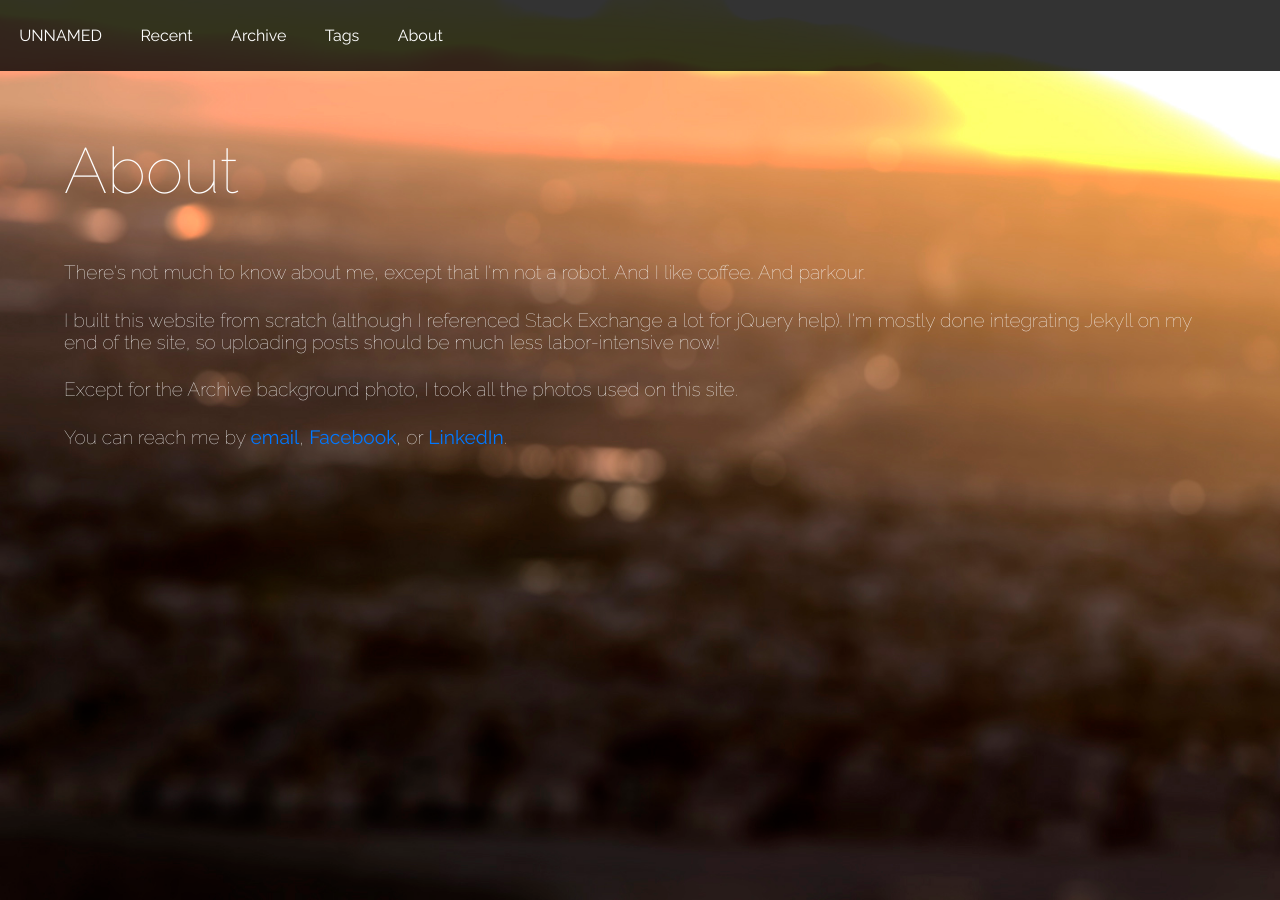
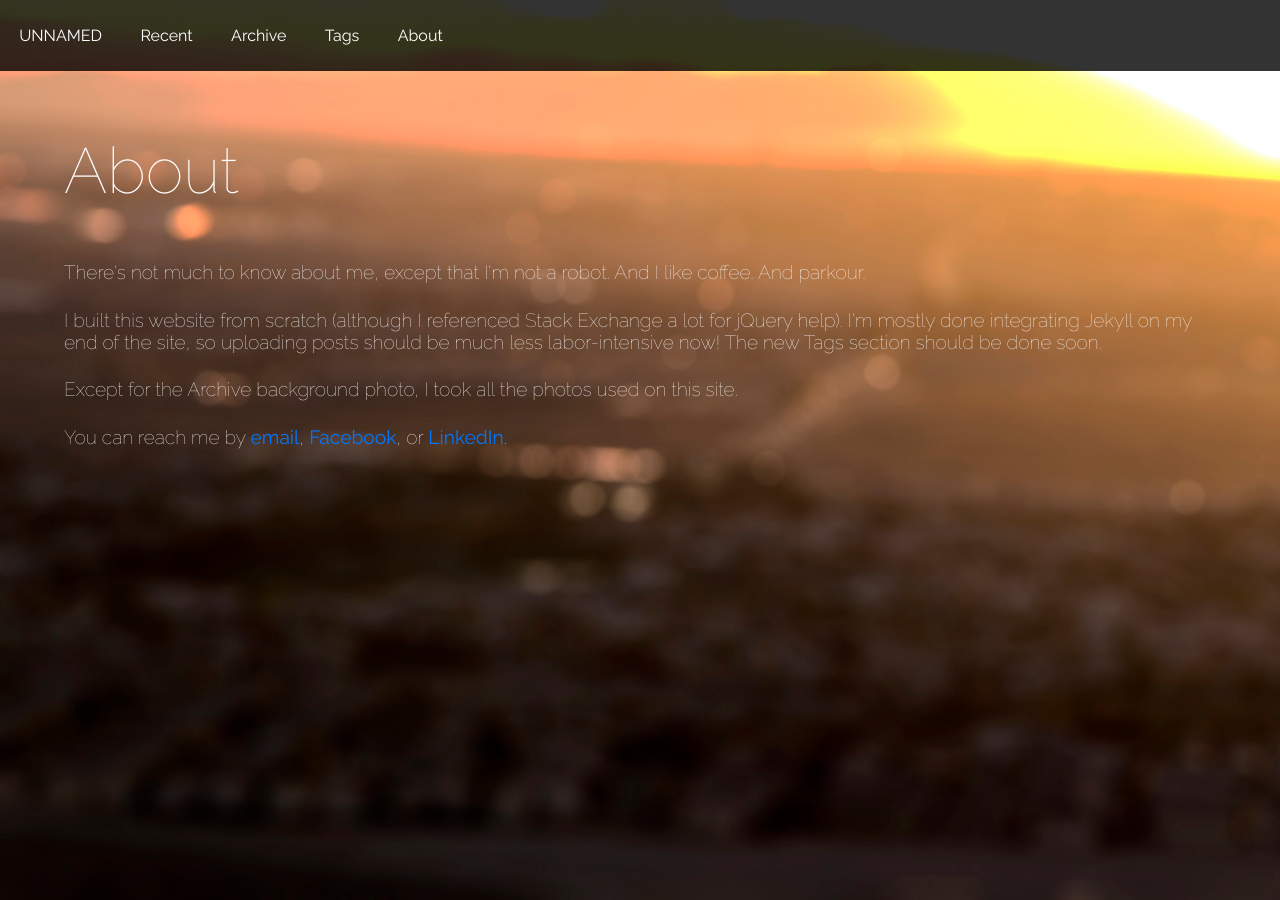
Before and after one commit to jk5228/unnamed, a Jekyll site: the page built from index.html, in a window 1280 px wide and 900 px high, scrolled down 3825 px. Built offline with Jekyll 4.4.1, drawn with Linux system fonts in a browser that asks for light colours; Markdown is read by kramdown in place of the engine named in the settings.

Commit message:
testing jekyll

```diff
--- a/index.html
+++ b/index.html
@@ -370,7 +370,7 @@
 			There's not much to know about me, except that I'm not a robot. And I like coffee. And parkour.
 		</p>
 		<p>
-			I built this website from scratch (although I referenced Stack Exchange a lot for jQuery help). I'm mostly done integrating Jekyll on my end of the site, so uploading posts should be much less labor-intensive now!
+			I built this website from scratch (although I referenced Stack Exchange a lot for jQuery help). I'm mostly done integrating Jekyll on my end of the site, so uploading posts should be much less labor-intensive now! The new Tags section should be done soon.
 		</p>
 		<p>
 			Except for the Archive background photo, I took all the photos used on this site.
```
